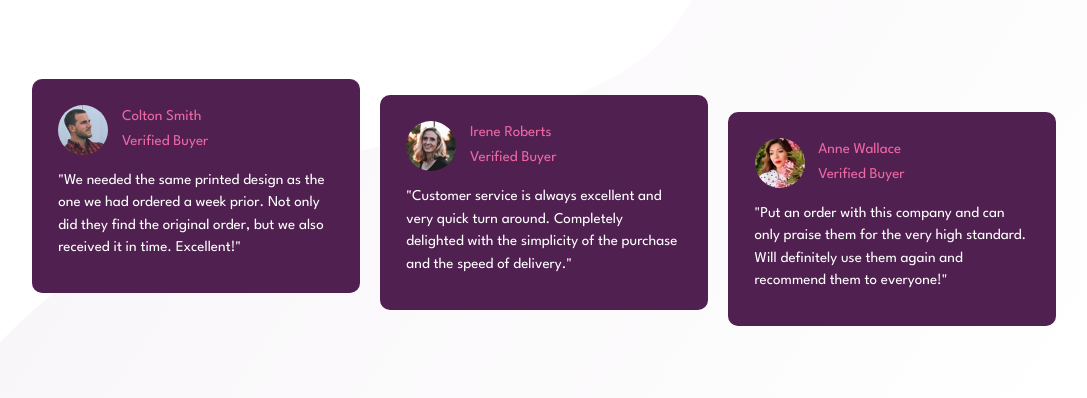
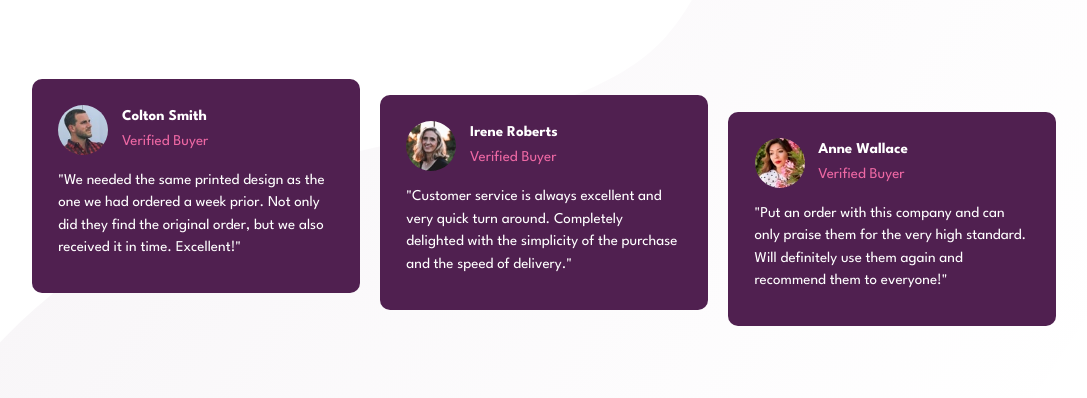
Before and after one commit to IryDev/Social-proof-section, a plain HTML site: page index.html in a window 1280 px wide. Shown: the part 311-709 px from the top of the page, without its empty margins (96-1183 px from the left). Drawn offline with Linux system fonts and the light colour scheme.

Commit message:
Update style.css

```diff
--- a/style.css
+++ b/style.css
@@ -80,8 +80,9 @@ main {
   margin-left: 5%;
 }
 
-.name-author h4 {
+.name-author .name {
   color: var(--White);
+  font-weight: bold;
 }
 
 .author p {
```
